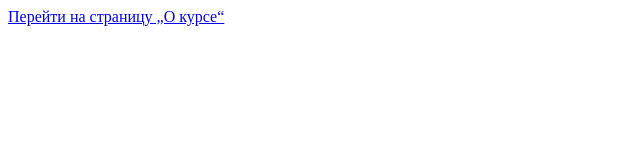
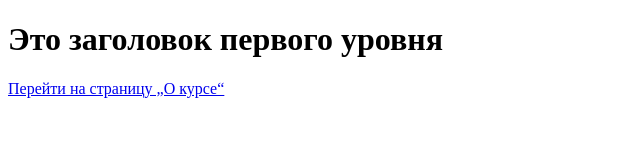
Before and after one commit to MaximZozulya/Git-Practics, a plain HTML site: page index.html in a window 1280 px wide. Shown: the whole page, without its empty margins (0-640 px from the left). Drawn offline with Linux system fonts and the light colour scheme.

Commit message:
add element h1

```diff
--- a/index.html
+++ b/index.html
@@ -6,6 +6,7 @@
   <title>Практикуемся с Git</title>
 </head>
 <body>
+  <h1>Это заголовок первого уровня</h1>
   <a href="#">Перейти на страницу „О курсе“</a>
 </body>
 </html>
```
